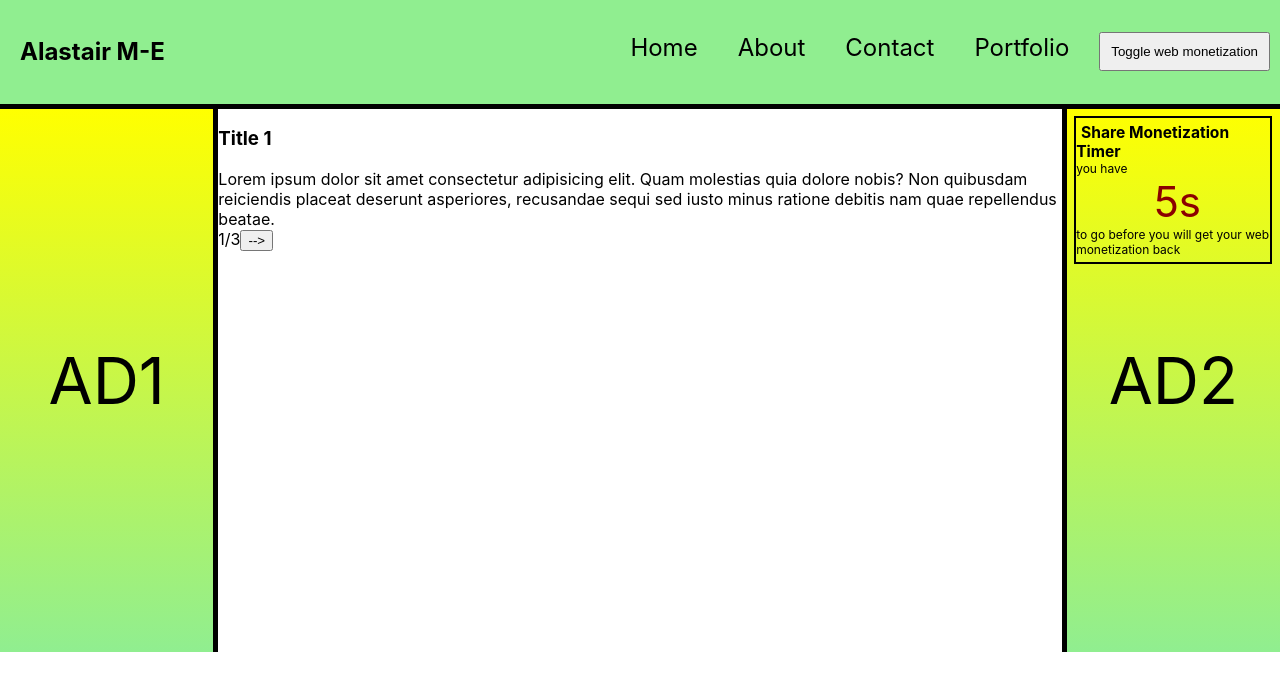
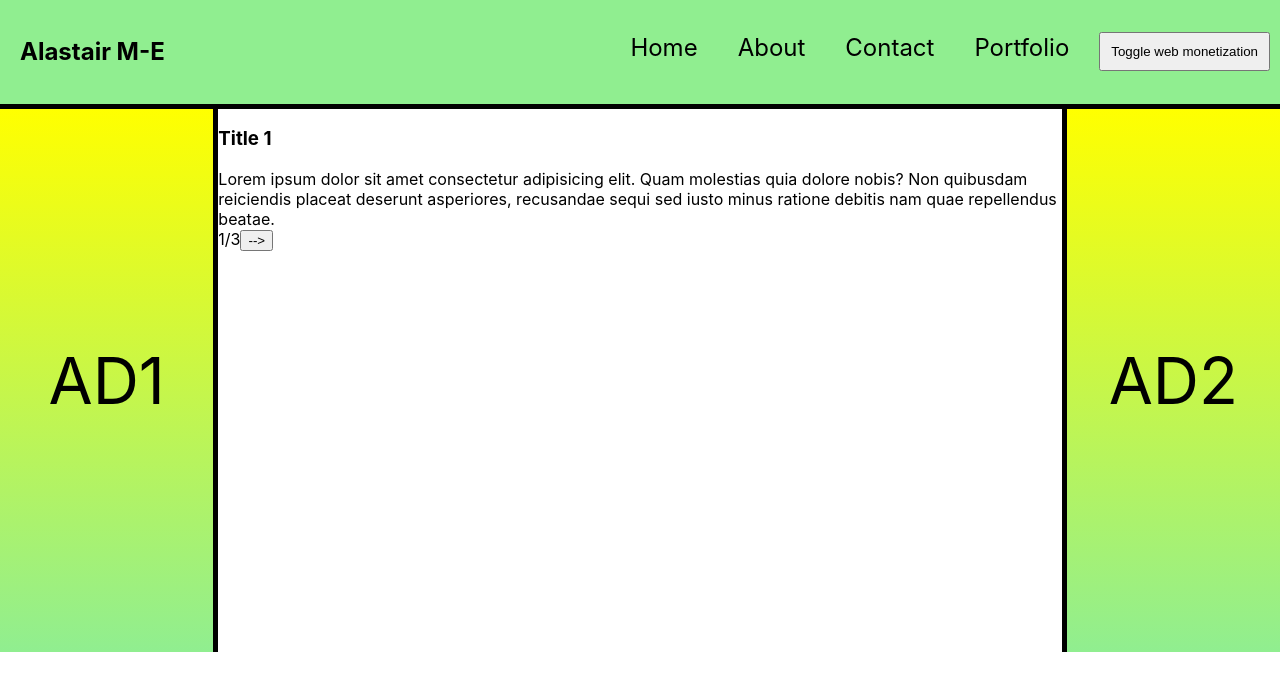
Before and after one commit to AlastairM-E/web3, a React app: page / in a window 1280 px wide. Shown: the top 690 px of the page. Built offline with nearby package versions, Linux system fonts and the light colour scheme; the HTML template or start-up script is replaced by a standard one.

Commit message:
AD has z-index 1 (in order to prvent it from having hte share meonetizationt iemr inside and thus look ugly). Ad  and share moentization timer is delayed by one second. This means that the timer and ad go into together and make the transition look soothier.

```diff
--- a/src/components/Ad/Ad.tsx
+++ b/src/components/Ad/Ad.tsx
@@ -26,6 +26,7 @@ const StyledAd = styled.span`
     animation: ${changeBackgroundColour} 6s ease-in-out infinite;
     grid-column: ${(props) => props.gridColumn};
     grid-row: ${(props) => props.gridRow};
+    z-index: 1;
 `;
 
 function useInterval(callback: any, delay: number) {
@@ -56,12 +57,18 @@ function Ad({ gridColumn, gridRow, children }: { gridColumn : string; gridRow: s
   } = useContext(Context);
   const [showAd, setShowAd] = useState(true);
 
+  const [timeOutIsDone, setTimeOutIsDone] = useState(false);
+
   useInterval(() => {
     // console.log('start of interval', { showAd, additionalTimeCookieState });
     // console.log('inside 1st condition', 0, { showAd, additionalTimeCookieState });
     // console.log('inside 2nd condition', 1, { showAd, additionalTimeCookieState });
     // console.log('inside 3rd condition', 2, { showAd, additionalTimeCookieState });
     // console.log('end of interval', { showAd, additionalTimeCookieState });
+    if (timeOutIsDone === false) {
+      setTimeOutIsDone(true);
+    }
+
     if (additionalTimeCookieState > 0 && !(additionalTimeCookieState < 0)) {
       setShowAd(false);
     }
@@ -83,7 +90,7 @@ function Ad({ gridColumn, gridRow, children }: { gridColumn : string; gridRow: s
     }
   }, 1000);
 
-  return showAd
+  return showAd && timeOutIsDone
     ? (<StyledAd gridColumn={gridColumn} gridRow={gridRow}>{ children }</StyledAd>)
     : null;
 }
```
